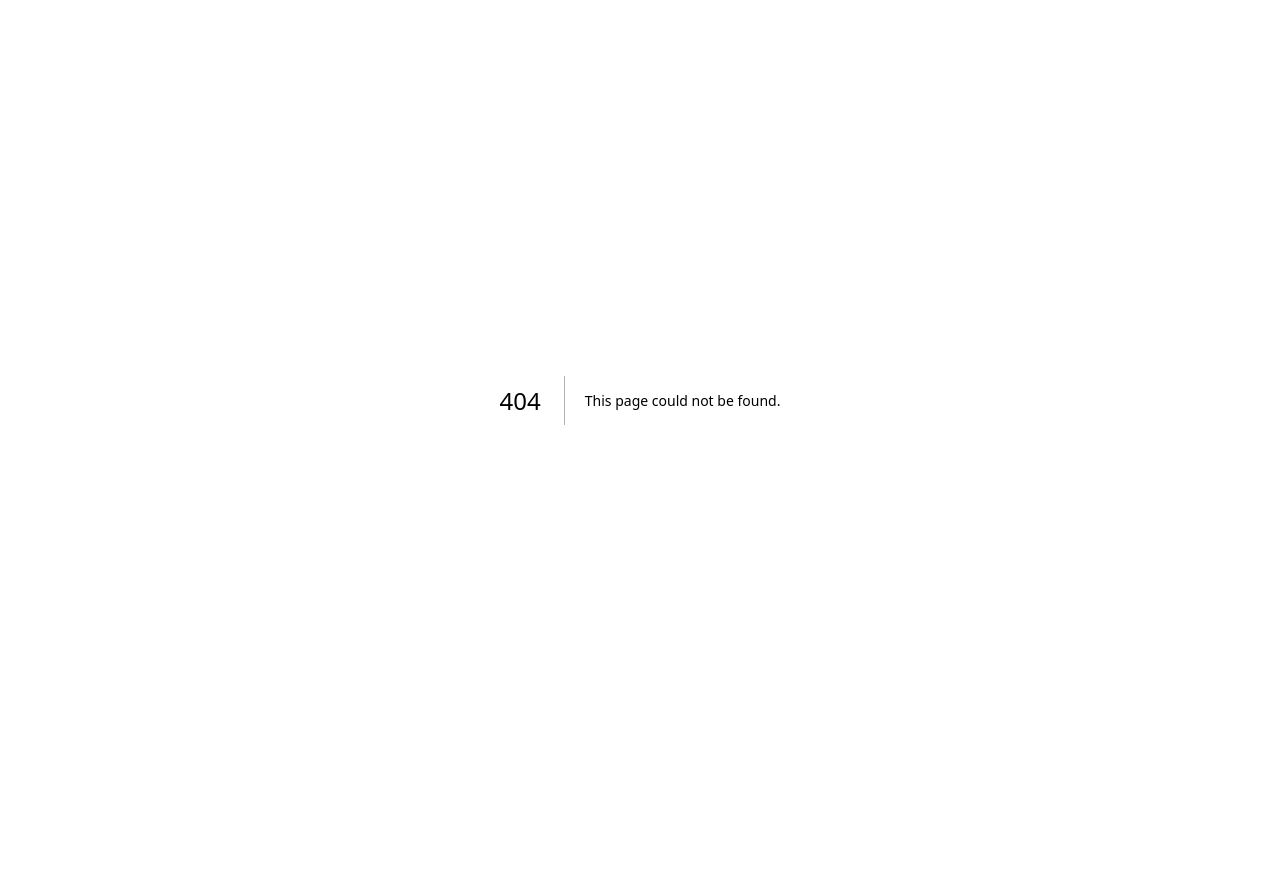
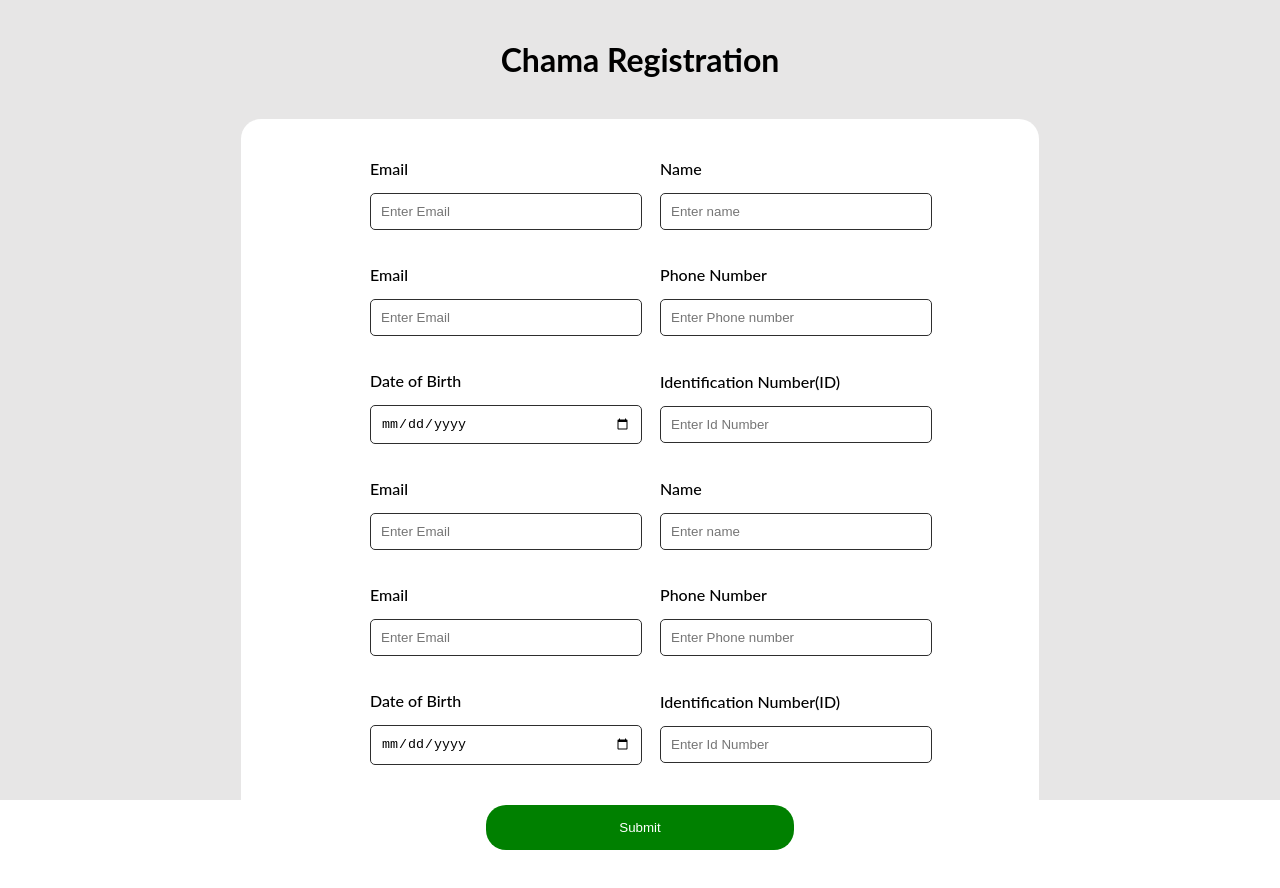
Before and after one commit to Alfred-ok/chamaLink, a Next.js app: page /registration-form in a window 1280 px wide. Before the commit this address had no page. Shown: the top 888 px of the page. Before the commit the page ends 800 px from the top, so only its background shows below. Built offline with nearby package versions, Linux system fonts and the light colour scheme.

Commit message:
registration add

```diff
--- a/app/projects/page.js
+++ b/app/projects/page.js
@@ -7,8 +7,10 @@ import SearchIcon from '@mui/icons-material/Search';
 import KawilabLogo from '../../public/modification1.png'
 import styles from './projects.module.css'
 import Image from 'next/image';
+import { useRouter } from 'next/navigation';
 
 export default function Page() {
+  const router = useRouter()
   return (
     <div className={styles.projectComponent}>
         <div className={styles.nav}>
@@ -32,7 +34,7 @@ export default function Page() {
 
             <div className={styles.project}>
                 <div className={styles.newProjects}>
-                    <button className={styles.addButton}><AddCircleIcon className={styles.addIcon}/></button>
+                    <button className={styles.addButton} onClick={()=>router.push('/registration-form')}><AddCircleIcon className={styles.addIcon}/></button>
                     <h5 className={styles.registerChama}>Register New Chama</h5>
                 </div>
             </div>
--- /dev/null
+++ b/app/registration-form/input.css
@@ -0,0 +1,22 @@
+.inputField{
+    padding: 5px 10px;
+    display: flex;
+    flex-direction: column;
+    justify-content: space-around;
+    font-family: Lato,sans-serif;
+    width: 250px;
+    margin: 5px 10px;
+}
+.inputField label{
+    font-size: 16px;
+    padding: 10px 0px;
+    font-weight: 500;
+    margin: 5px 0px;
+}
+.inputField input{
+    padding: 10px;
+    border-radius: 5px;
+    border: 1px solid #2e2e2e;
+    outline: none;
+    width: 100%;
+}
--- /dev/null
+++ b/app/registration-form/input.js
@@ -0,0 +1,12 @@
+
+import React from 'react'
+import './input.css'
+
+export default function Input({type, placeholder,label}) {
+  return (
+    <div className='inputField'>
+        <label>{label}</label>
+        <input type={type} placeholder={placeholder} />
+    </div>
+  )
+}
--- /dev/null
+++ b/app/registration-form/page.js
@@ -0,0 +1,43 @@
+'use client'
+
+import React from 'react'
+import Input from './input'
+import { useState } from 'react'
+import './registration.css'
+import { useRouter } from 'next/navigation'
+
+export default function Page() {
+  const [inputproperty, setInputproperty] =useState([
+    {type:'email',placeholder:'Enter Email',label:'Email'},
+    {type:'name',placeholder:'Enter name',label:'Name'},
+    {type:'email',placeholder:'Enter Email',label:'Email'},
+    {type:'number',placeholder:'Enter Phone number',label:'Phone Number'},
+    {type:'date',placeholder:'Enter Date of Birth',label:'Date of Birth'},
+    {type:'Number',placeholder:'Enter Id Number',label:'Identification Number(ID)'},
+    {type:'email',placeholder:'Enter Email',label:'Email'},
+    {type:'name',placeholder:'Enter name',label:'Name'},
+    {type:'email',placeholder:'Enter Email',label:'Email'},
+    {type:'number',placeholder:'Enter Phone number',label:'Phone Number'},
+    {type:'date',placeholder:'Enter Date of Birth',label:'Date of Birth'},
+    {type:'Number',placeholder:'Enter Id Number',label:'Identification Number(ID)'}
+  ])
+  const router = useRouter();
+  const handleSubmit =(e)=>{
+    e.preventDefault()
+    router.push('/chama')
+  }
+  return (
+
+    <div className='container'>
+      <h1>Chama Registration</h1>
+      <form className='formContainer' onSubmit={handleSubmit}>
+          {
+            inputproperty.map(property=>(
+              <Input type={property.type} placeholder={property.placeholder} label={property.label}/>
+            ))
+          }
+          <button>Submit</button>
+        </form>
+    </div>
+  )
+}
--- /dev/null
+++ b/app/registration-form/registration.css
@@ -0,0 +1,32 @@
+.container{
+    background-color: #e7e6e6;
+    height: 100vh;
+    display: flex;
+    align-items: center;
+    flex-direction: column;
+}
+.container h1{
+    font-family: lato, sans-serif;
+    margin: 30px 10px;
+    padding: 10px;
+}
+.container button{
+    background-color: green;
+    outline: none;
+    border: none;
+    color: #fff;
+    padding: 15px;
+    width: 40%;
+    border-radius: 20px;
+    margin: 30px 0px;
+}
+.formContainer{
+    display: flex;
+    flex-wrap: wrap;
+    align-items: center;
+    justify-content: center;
+    width: 60%;
+    background-color: #ffffff;
+    padding: 15px;
+    border-radius: 20px;
+}
```
Also changed, not shown: app/chama/page.js (added, +7 -0 lines).
